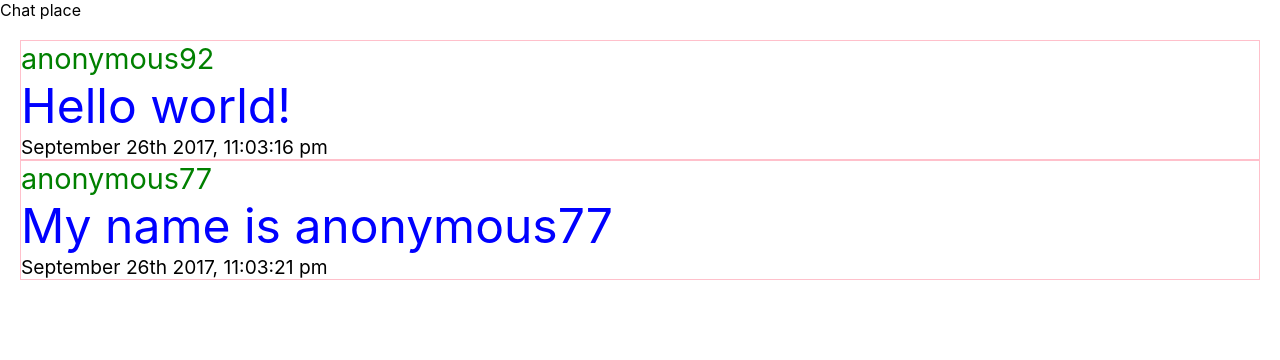
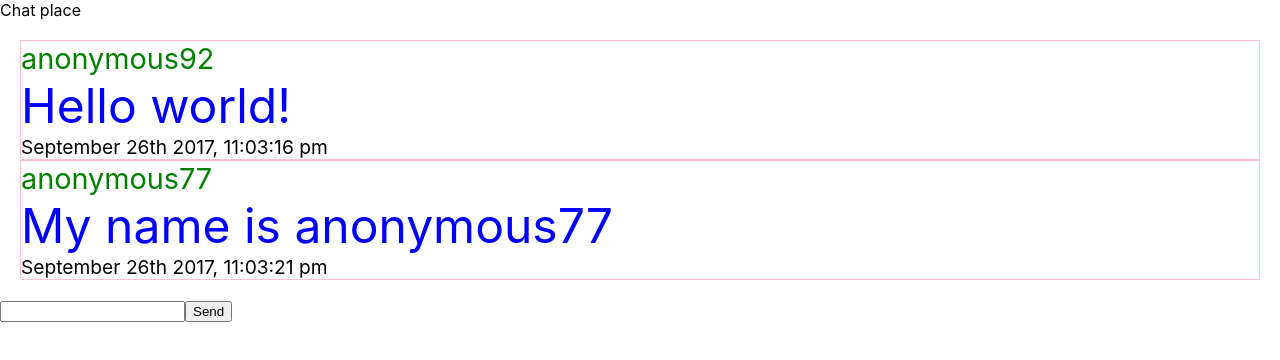
Before and after one commit to alexkelly51/new-chat-app, a React (Create React App) app: page / in a window 1280 px wide. Shown: the top 360 px of the page. Built offline with nearby package versions, Linux system fonts and the light colour scheme.

Commit message:
Adds a MessageForm that has user input in it's state
Add MessageForm component that has an input that listens for anyinput and updates the state

Send button doesn' do anything at the moment - will connnect this up soon

```diff
--- a/src/App.js
+++ b/src/App.js
@@ -1,8 +1,8 @@
 import React from 'react';
-import logo from './logo.svg';
 import './App.css';
 
 import { MessageList } from './MessageList'
+import { MessageForm } from './MessageForm'
 
 const App = () => {
   return (
@@ -11,6 +11,7 @@ const App = () => {
         Chat place
       </div>
       <MessageList />
+      <MessageForm />
     </div>
   );
 };
--- /dev/null
+++ b/src/MessageForm.js
@@ -0,0 +1,35 @@
+import React, { Component } from 'react'
+
+class MessageForm extends Component {
+  constructor(props) {
+    super(props)
+    this.state = {
+      userInput: ""
+    }
+  }
+
+  handleChange = (e) => {
+    this.setState({
+      userInput: e.target.value
+    })
+  }
+
+  render() {
+    return(
+      <div>
+        <input
+          type="text"
+          name="message"
+          onChange={e => {
+            return this.handleChange(e)
+          }}
+        />
+        <button>
+          Send
+        </button>
+      </div>
+    )
+  }
+}
+
+export { MessageForm }
```
